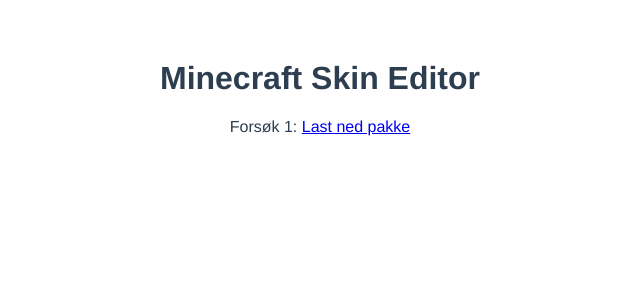
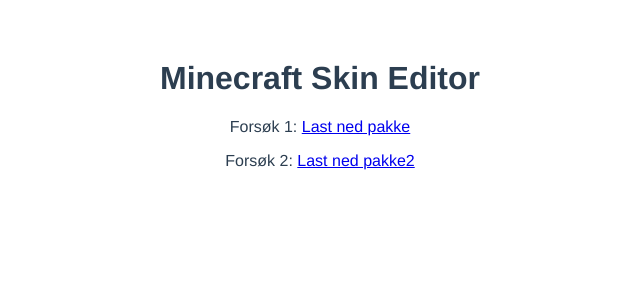
Before and after one commit to jostein-skaar/minecraft-addon, a Vue app: page / in a window 1280 px wide. Shown: the top 300 px of the page, without its empty margins (320-960 px from the left). Built offline with nearby package versions, Linux system fonts and the light colour scheme.

Commit message:
Trying packing only content not parent folder

```diff
--- a/src/components/HelloWorld.vue
+++ b/src/components/HelloWorld.vue
@@ -10,6 +10,7 @@
   <h1>{{ msg }}</h1>
 
   <p>Forsøk 1: <a href="/aronsskinpakke.mcpack" download>Last ned pakke</a></p>
+  <p>Forsøk 2: <a href="/aronsskinpakke2.mcpack" download>Last ned pakke2</a></p>
 </template>
 
 <style scoped></style>
```
Also changed, not shown: 1 other file (tests, documents, lock files or other folders).
